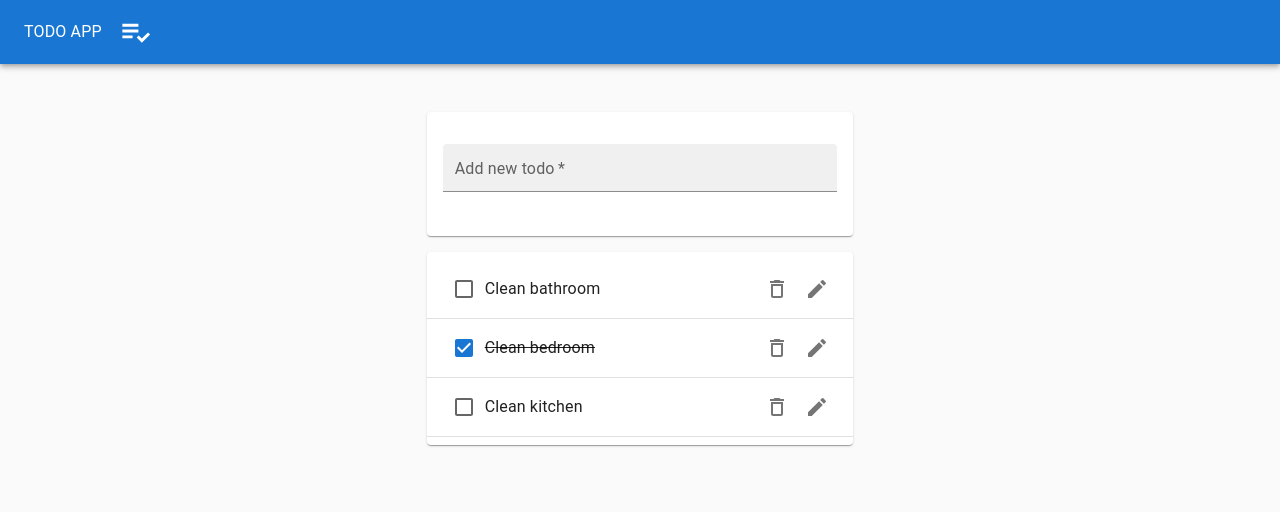
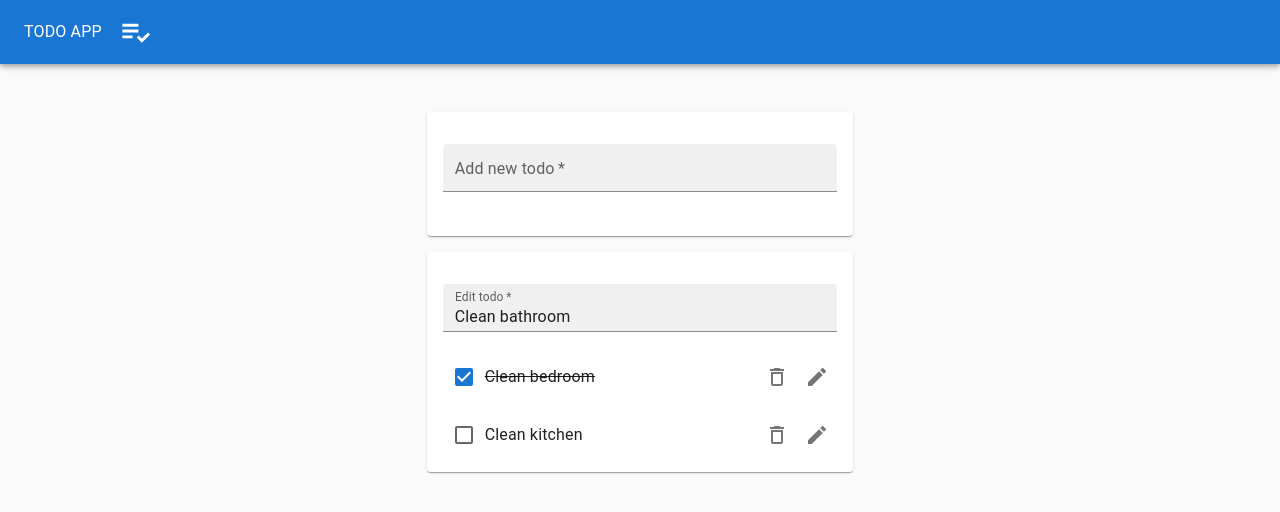
Before and after one commit to Santiago-Pe/todo-app, a React (Create React App) app: page / in a window 1280 px wide. Both pictures are taken after a click on the button 817 px from the left and 289 px from the top of the page. Shown: the top 512 px of the page. Built offline with nearby package versions, Linux system fonts and the light colour scheme.

Commit message:
add hook toggle and editing funciont

```diff
--- /dev/null
+++ b/src/Components/EditTodoForm/EditTodoForm.js
@@ -0,0 +1,43 @@
+/* ---------- Dependencies ---------- */
+import React from "react";
+import {TextField} from '@mui/material'
+
+/* ---------- Hooks ---------- */
+import useInputState from '../../Hooks/useInputState'
+
+const EditTodoForm = ({initialValue, editTodo, id, toggleEditForm}) => {
+
+/* ---------- State ---------- */
+const [value, handleChange, reset] = useInputState(initialValue);
+
+/* ---------- Functions ---------- */
+/* ---------- Render ---------- */
+
+return (
+    <form
+      onSubmit={(e) => {
+        e.preventDefault();
+        editTodo(id, value);
+        reset();
+        toggleEditForm();
+      }}
+      style={{width: '100%'}}
+    >
+      <TextField
+        value={value}
+        onChange={handleChange}
+        fullWidth={true}
+        margin="normal"
+        label="Edit todo"
+        size="small"
+        required={true}
+        variant='filled'
+
+      />
+    </form>
+);
+
+}
+
+
+export default EditTodoForm;
--- a/src/Components/TodoApp/TodoApp.js
+++ b/src/Components/TodoApp/TodoApp.js
@@ -30,45 +30,53 @@ const TodoApp = () => {
         const updatedTodos = todos.filter( t => t.id !== todoId);
         setTodos(updatedTodos)
     }
-
     // Toggle todo
-    const toggleTodo = todoID => {
+    const toggleTodo = (todoID) => {
         const updatedTodos = todos.map( t =>
             t.id === todoID ? {...t, completed: !t.completed} : t
         )
         setTodos(updatedTodos)
     }
     // Edit todo
+    const editTodo = (todoID, newTask) => {
+        const updatedTodos = todos.map( t =>
+            t.id === todoID ? {...t, task: newTask} : t
+        )
+        setTodos(updatedTodos)
+    }
 
     /* ---------- Render ---------- */
-    return(
+    return (
       <Paper
         style={{
           padding: 0,
           margin: 0,
-            height: '100vh',
-            backgroundColor: '#fafafa'
-
+          height: "100vh",
+          backgroundColor: "#fafafa",
         }}
         elevation={0}
       >
-        <AppBar color='primary' position='static' style={{height: '4rem'}}>
+        <AppBar color="primary" position="static" style={{ height: "4rem" }}>
           <Toolbar>
-                <Typography color='inherit' style={{marginRight: '1rem'}}>
+            <Typography color="inherit" style={{ marginRight: "1rem" }}>
               TODO APP
             </Typography>
-                <PlaylistAddCheckIcon  fontSize='large'/>
-
+            <PlaylistAddCheckIcon fontSize="large" />
           </Toolbar>
         </AppBar>
-        <Grid  container justifyContent='center' style={{marginTop: '2rem'}}>
+        <Grid container justifyContent="center" style={{ marginTop: "2rem" }}>
           <Grid item xs={11} md={8} lg={4}>
-                <TodoForm addTodo={addTodo}/>
-                <TodoList todos={todos} removeTodo={removeTodo} toggleTodo={toggleTodo}/>
+            <TodoForm addTodo={addTodo} />
+            <TodoList
+              todos={todos}
+              removeTodo={removeTodo}
+              toggleTodo={toggleTodo}
+              editTodo={editTodo}
+            />
           </Grid>
         </Grid>
       </Paper>
-    )
+    );
 }
 
 export default TodoApp;
--- a/src/Components/TodoItem/TodoItem.js
+++ b/src/Components/TodoItem/TodoItem.js
@@ -1,42 +1,65 @@
 /* ---------- Dependencies ---------- */
 import React from "react";
-import {ListItem, ListItemText, Checkbox, IconButton, ListItemSecondaryAction, Divider} from "@mui/material";
-import DeleteOutlineIcon from '@mui/icons-material/DeleteOutline';
-import  EditIcon from '@mui/icons-material/Edit';
+import {
+  ListItem,
+  ListItemText,
+  Checkbox,
+  IconButton,
+  ListItemSecondaryAction,
+  Divider,
+} from "@mui/material";
+import DeleteOutlineIcon from "@mui/icons-material/DeleteOutline";
+import EditIcon from "@mui/icons-material/Edit";
+
+/* ---------- Chiled Component ---------- */
+import EditTodoForm from "../EditTodoForm/EditTodoForm";
+
+/* ---------- Hooks ---------- */
+import useToggleState from "../../Hooks/useToggleState";
 
 // import {Paper, List, ListItem, Divider, ListItemText} from "@mui/material";
 
-const TodoItem = ({task, completed, removeTodo , id, toggleTodo}) => {
-
-
+const TodoItem = ({
+  task,
+  completed,
+  removeTodo,
+  id,
+  toggleTodo,
+  editTodo,
+}) => {
+  /* ---------- State ---------- */
+  const [isEditing, toggle] = useToggleState();
 
   /* ---------- Render ---------- */
-    return(
+  return (
+    <ListItem>
+      {isEditing ? (
+        <EditTodoForm initialValue={task} editTodo={editTodo} id={id} toggleEditForm={toggle}/>
+      ) : (
         <>
-        <ListItem>
-        <Checkbox  checked={completed} tabIndex={-1} onClick={() => toggleTodo(id)}/>
-        <ListItemText style={{textDecoration: completed ? 'line-through' : 'none'}}>
+          <Checkbox
+            checked={completed}
+            tabIndex={-1}
+            onClick={() => toggleTodo(id)}
+          />
+          <ListItemText
+            style={{ textDecoration: completed ? "line-through" : "none" }}
+          >
             {task}
           </ListItemText>
-        <ListItemSecondaryAction>
-
-        </ListItemSecondaryAction>
-        <IconButton aria-label="Delete"  onClick={ () => removeTodo(id) }>
-
+          <ListItemSecondaryAction></ListItemSecondaryAction>
+          <IconButton aria-label="Delete" onClick={() => removeTodo(id)}>
             <DeleteOutlineIcon />
           </IconButton>
-        <IconButton aria-label="Edit">
+          <IconButton aria-label="Edit" onClick={() => toggle(!isEditing)}>
             <EditIcon />
           </IconButton>
 
-
+          <Divider />
+        </>
+      )}
     </ListItem>
-        <Divider/>
-        </>
-
-
-    )
-}
-
+  );
+};
 
 export default TodoItem;
--- a/src/Components/TodoList/TodoList.js
+++ b/src/Components/TodoList/TodoList.js
@@ -3,7 +3,7 @@ import React from "react";
 import {Paper, List} from "@mui/material";
 import TodoItem from "../TodoItem/TodoItem";
 
-const TodoList = ({todos, removeTodo, toggleTodo}) => {
+const TodoList = ({todos, removeTodo, toggleTodo, editTodo}) => {
     /* ---------- Destructuring Props / States ---------- */
 
 
@@ -21,6 +21,7 @@ const TodoList = ({todos, removeTodo, toggleTodo}) => {
                 removeTodo={removeTodo}
                 id={t.id}
                 toggleTodo={toggleTodo}
+                editTodo={editTodo}
               />
             </>
           ))}
--- a/src/Hooks/useInputState.js
+++ b/src/Hooks/useInputState.js
@@ -1,6 +1,6 @@
 import { useState } from "react";
 
-export default initialValue => {
+function useInputState (initialValue) {
 
     const [value, setValue] = useState(initialValue);
 
@@ -9,3 +9,5 @@ export default initialValue => {
 
     return [value, handleChange, reset]
 }
+
+export default  useInputState
--- /dev/null
+++ b/src/Hooks/useToggleState.js
@@ -0,0 +1,13 @@
+import { useState } from "react";
+
+function useToggleState(initialValue = false)  {
+
+    const [state, setValue] = useState(initialValue);
+
+    const toggle = () => {setValue(!state)}
+
+
+    return [state, toggle]
+}
+
+export default useToggleState
```
Lines whose indentation alone changed are shown as unchanged.
